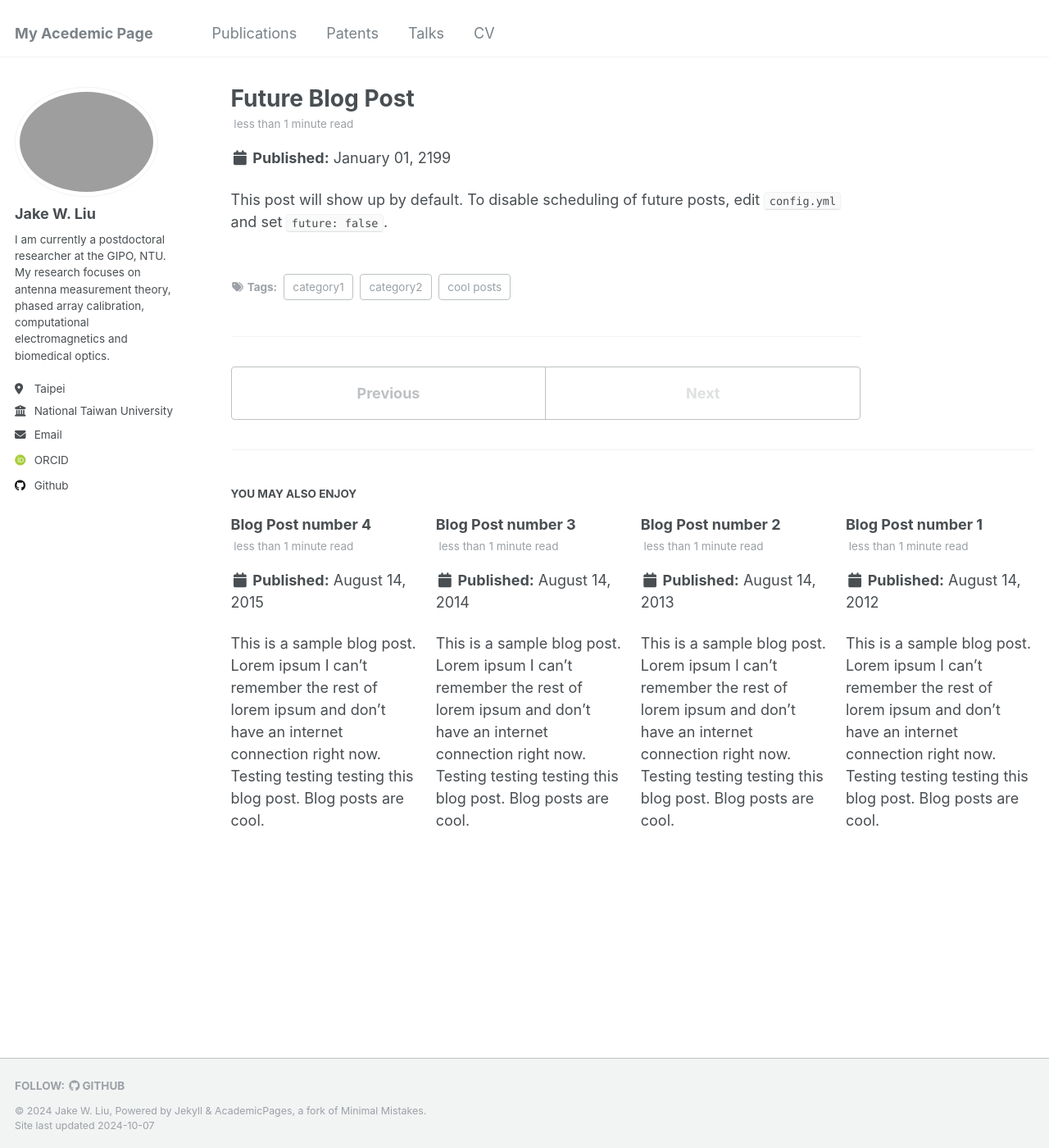
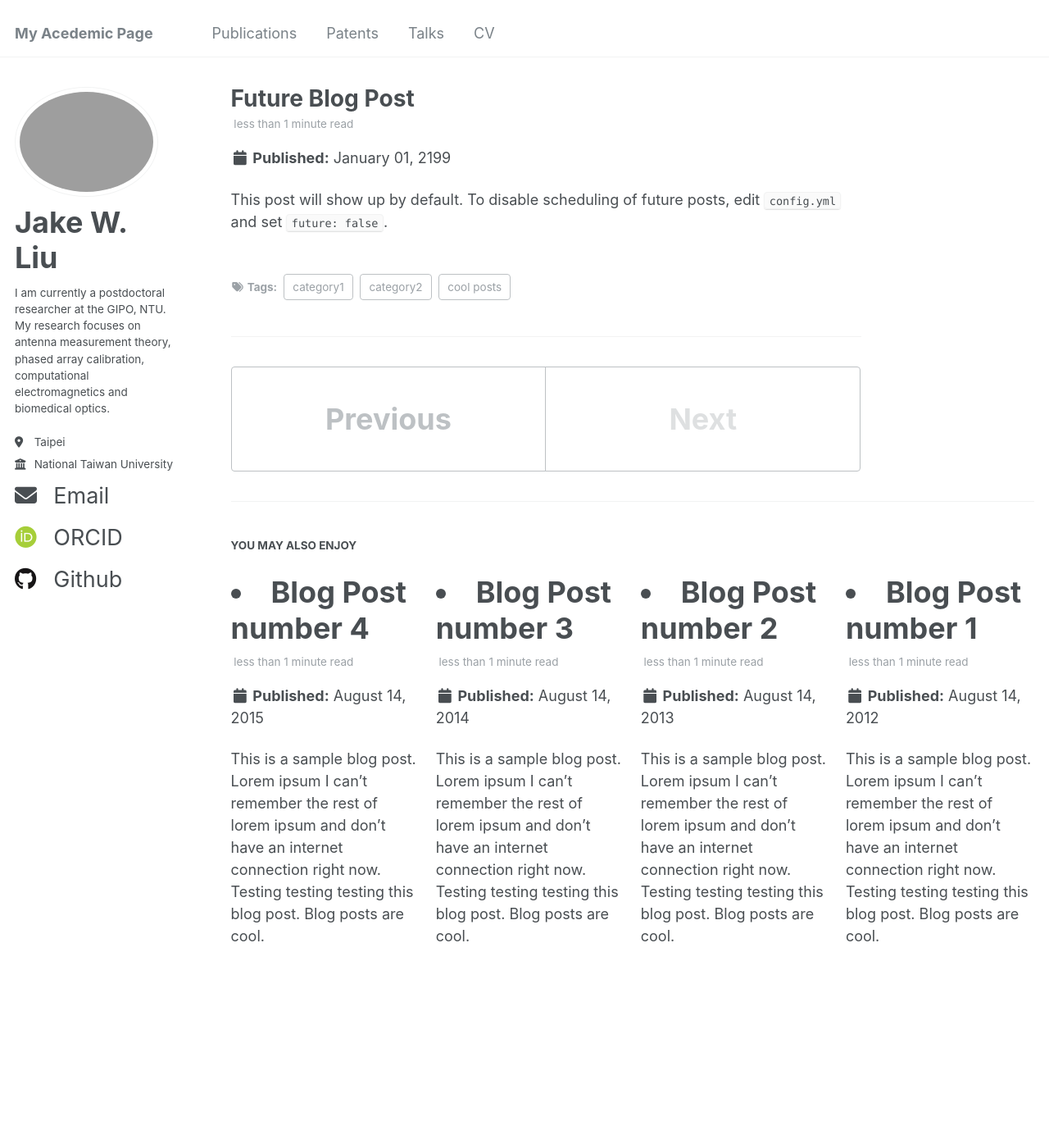
Before and after one commit to akjake616/jwliu, a Jekyll site: the page built from _posts/2199-01-01-future-post.md, in a window 1280 px wide and 1400 px high. Shown: the whole window at 82% size. Built offline with Jekyll 4.4.1, drawn with Linux system fonts in a browser that asks for light colours; some web fonts are replaced.

Commit message:
test type-size-5

```diff
--- a/_includes/archive-single.html
+++ b/_includes/archive-single.html
@@ -26,7 +26,7 @@
       <li><a href="{{ post.link }}">{{ title }}</a> <a href="{{ base_path }}{{ post.url }}" rel="permalink"><i
           class="fa fa-link" aria-hidden="true" title="permalink"></i><span class="sr-only">Permalink</span></a></li>
       {% else %}
-      <a href="{{ base_path }}{{ post.url }}" rel="permalink">{{ title }}</a>
+      <li><a href="{{ base_path }}{{ post.url }}" rel="permalink">{{ title }}</a></li>
       {% endif %}
     </h2>
 
--- a/_sass/_variables.scss
+++ b/_sass/_variables.scss
@@ -37,7 +37,7 @@
    $type-size-2                : 1.953em;  // ~31.248px
    $type-size-3                : 1.563em;  // ~25.008px
    $type-size-4                : 1.25em;   // ~20px
-   $type-size-5                : 1em;      // ~16px
+   $type-size-5                : 2em;      // ~16px
    $type-size-6                : 0.75em;   // ~12px
    $type-size-7                : 0.6875em; // ~11px
    $type-size-8                : 0.625em;  // ~10px
```
